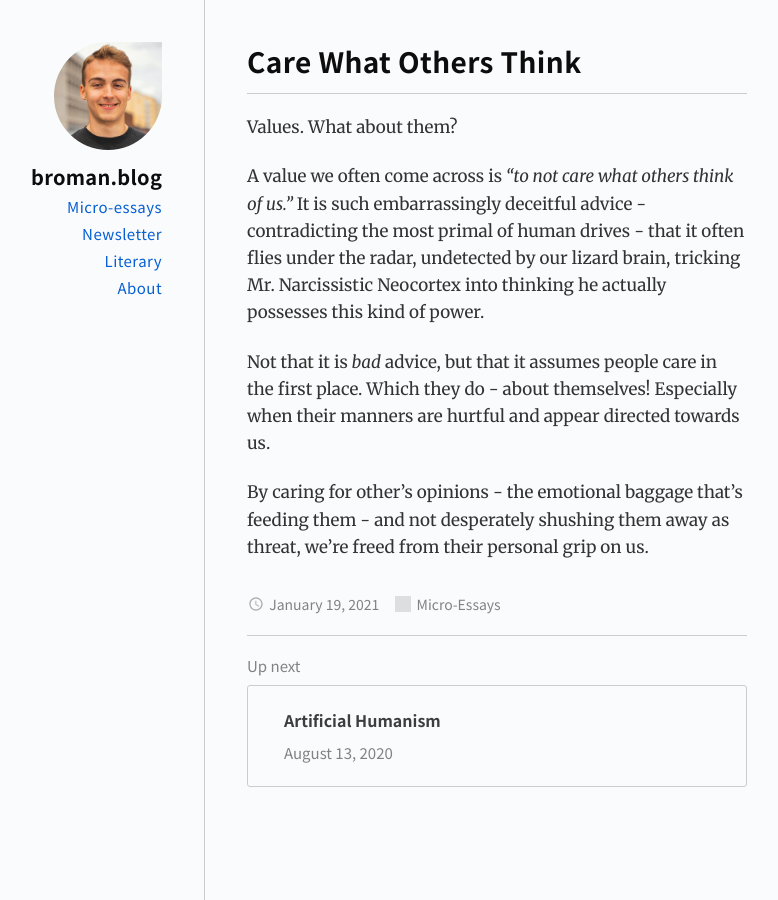
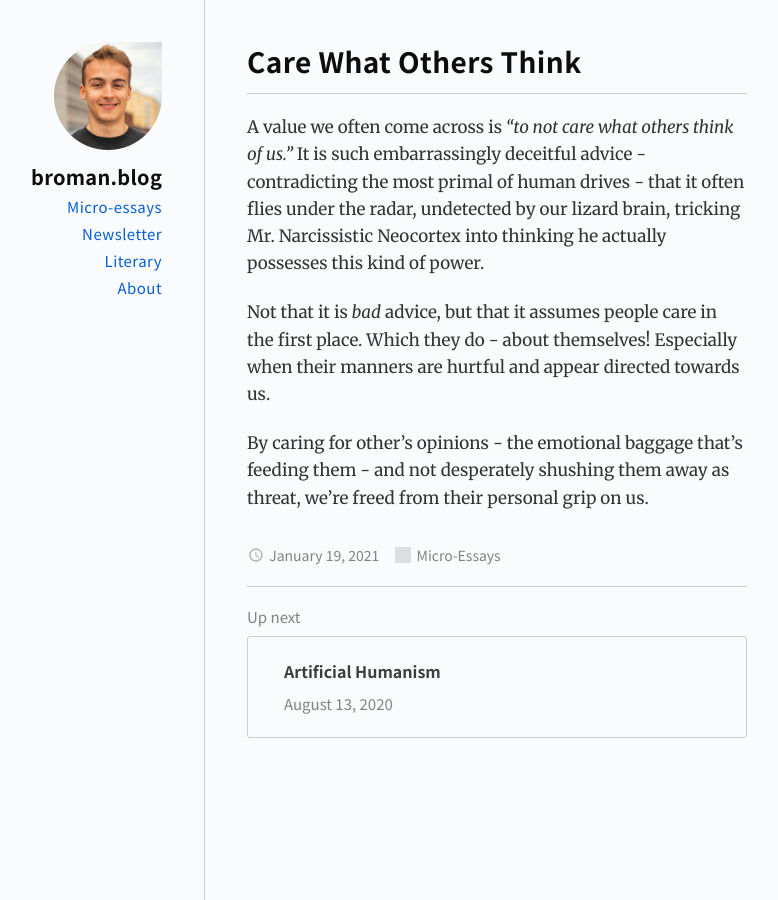
Before and after one commit to gdbroman/broman.blog, a Jekyll site: the page built from _posts/2021/2021-01-19-care-what-others-think.md, in a window 1280 px wide. Shown: the whole page, without its empty margins (251-1029 px from the left). Built offline with Jekyll 4.4.1, drawn with Linux system fonts in a browser that asks for light colours; grey boxes are pictures that could not be loaded.

Commit message:
Update 2021-01-19-care-what-others-think.md

```diff
--- a/_posts/2021/2021-01-19-care-what-others-think.md
+++ b/_posts/2021/2021-01-19-care-what-others-think.md
@@ -2,8 +2,6 @@
 title: "Care What Others Think"
 permalink: care-what-others-think
 ---
-
-Values. What about them?
 
 A value we often come across is *"to not care what others think of us."* It is such embarrassingly deceitful advice - contradicting the most primal of human drives - that it often flies under the radar, undetected by our lizard brain, tricking Mr. Narcissistic Neocortex into thinking he actually possesses this kind of power.
 
```
